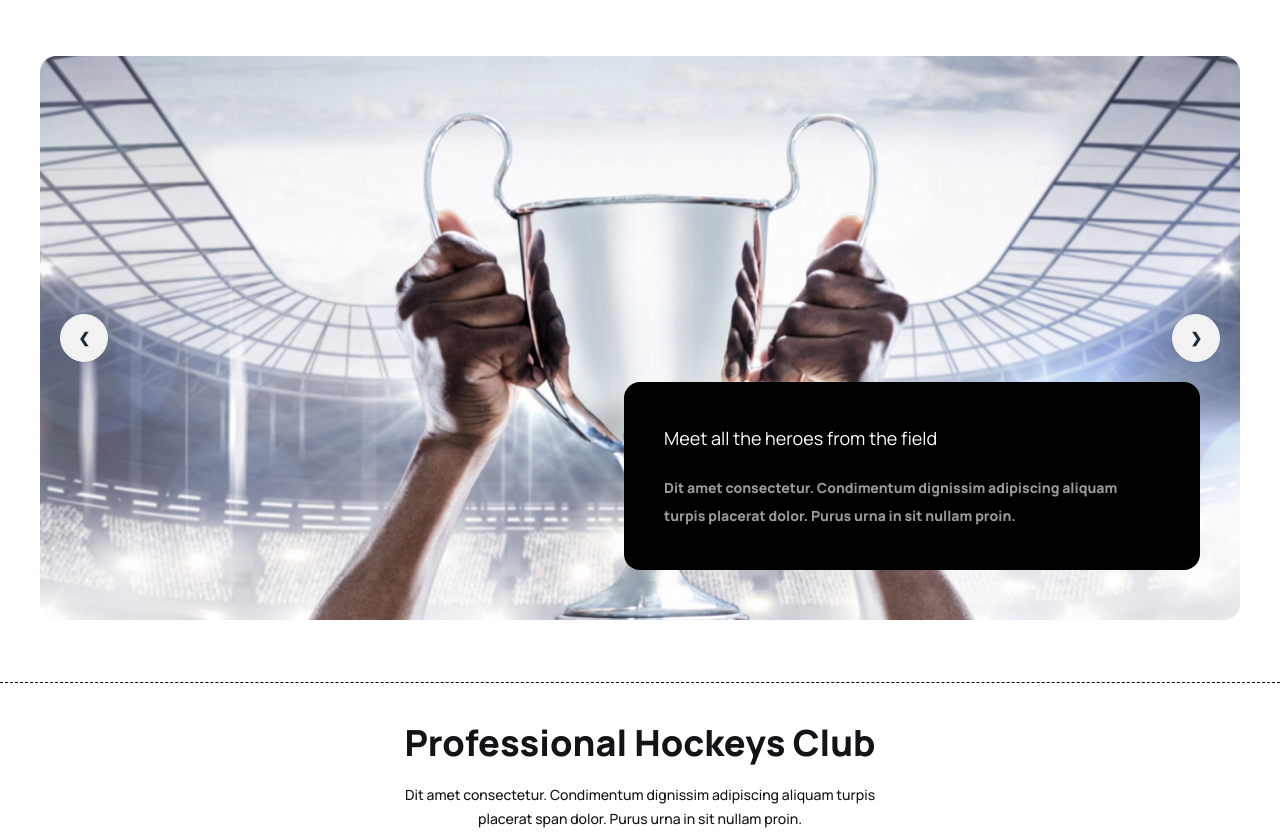
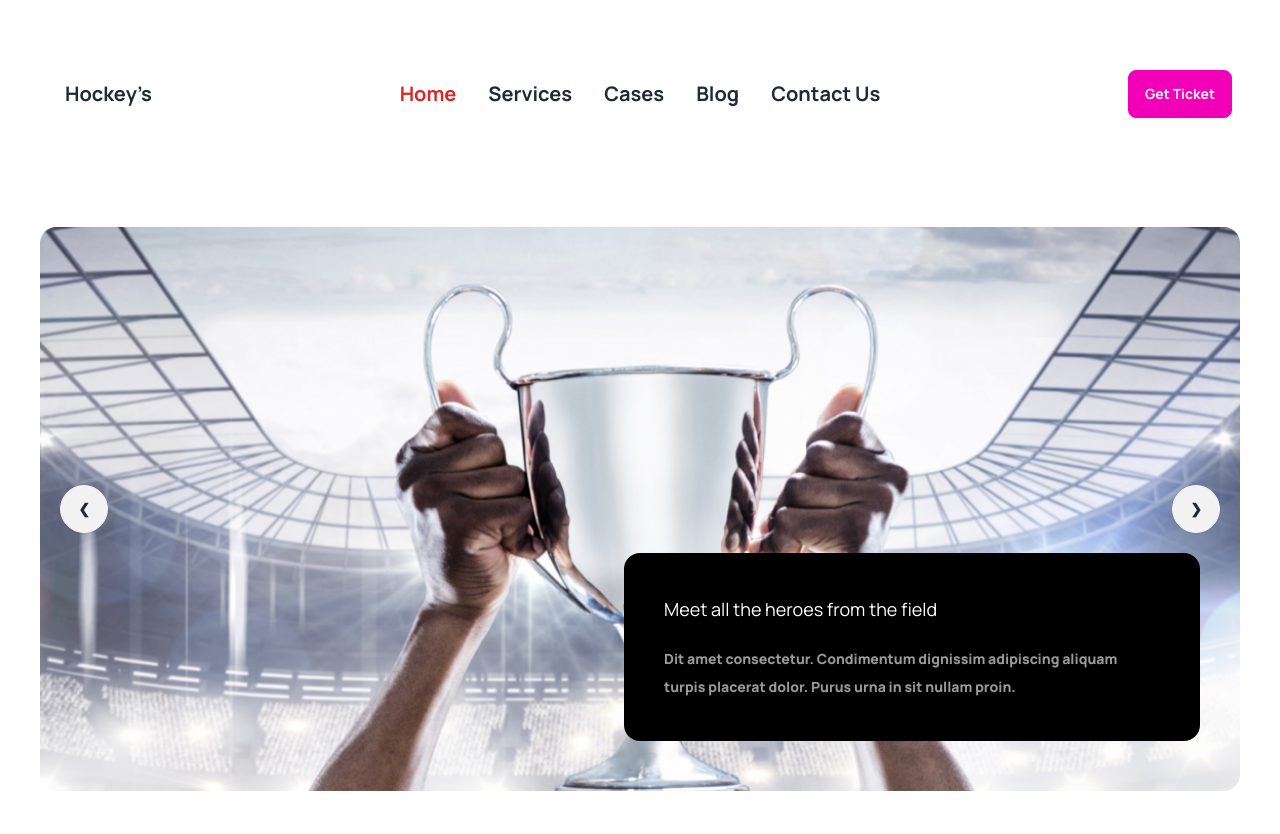
Before and after one commit to Siblur-Rahman/P-Hero-Assignment-03, a plain HTML site: page index.html in a window 1280 px wide. Shown: the top 834 px of the page. Drawn offline with nearby package versions, Linux system fonts and the light colour scheme.

Commit message:
header section completed

```diff
--- a/css/style.css
+++ b/css/style.css
@@ -14,3 +14,10 @@
 footer a{
     color:#FFFFFF99;
 }
+header a{
+    text-align: center;
+    font-size: 20px;
+    font-style: normal;
+    font-weight: 700;
+    line-height: normal;
+}
--- a/index.html
+++ b/index.html
@@ -11,6 +11,54 @@
     <link rel="stylesheet" href="./css/style.css">
 </head>
 <body>
+  <!-- header Section -->
+  <header class="container mx-auto p-4 mt-4 mb-4 lg:p-10 relative lg:w-full">
+    <div class="navbar bg-base-100">
+        <div class="navbar-start">
+          <div class="dropdown">
+            <div tabindex="0" role="button" class="btn btn-ghost lg:hidden">
+              <svg xmlns="http://www.w3.org/2000/svg" class="h-5 w-5" fill="none" viewBox="0 0 24 24" stroke="currentColor"><path stroke-linecap="round" stroke-linejoin="round" stroke-width="2" d="M4 6h16M4 12h8m-8 6h16" /></svg>
+            </div>
+            <ul tabindex="0" class="menu menu-sm dropdown-content mt-3 z-[1] p-2 shadow bg-base-100 rounded-box w-52">
+              <li><a>Home</a></li>
+              <li>
+                  <a>Services</a>
+                </li>
+                <li>
+                  <a>Cases</a>
+                </li>
+                <li>
+                  <a>Blog</a>
+                </li>
+                <li>
+                  <a>Contact Us</a>
+                </li>
+            </ul>
+          </div>
+          <a class="btn btn-ghost text-xl">Hockey’s</a>
+        </div>
+        <div class="navbar-center hidden lg:flex">
+          <ul class="menu menu-horizontal px-1">
+            <li><a class="text-red-600">Home</a></li>
+            <li>
+                <a>Services</a>
+            </li>
+            <li>
+                <a>Cases</a>
+            </li>
+            <li>
+                <a>Blog</a>
+            </li>
+            <li>
+                <a>Contact Us</a>
+            </li>
+          </ul>
+        </div>
+        <div class="navbar-end">
+          <a class="btn btn-active btn-secondary">Get Ticket</a>
+        </div>
+      </div>
+</header>
   <!-- banner Section -->
     <section class="container mx-auto p-4 mt-4 mb-4 lg:p-10 relative lg:w-full">
         <div class="carousel w-full">
@@ -81,12 +129,15 @@
     </section>
 
     <hr class="container mx-auto border-dashed border-1 border-black">
+
     <!--Program -section -->
     <section class="container mx-auto p-4  mt-4 mb-4 lg:mt-6 lg:mb-6 relative lg:w-full">
       <div class="header-text-box w-72 lg:w-2/5 mx-auto mb-12">
         <h2 class="font-extrabold text-xl lg:text-4xl leading-8 text-center text-[#131318]">Program Sections</h2>
         <p class="font-medium text-sm  leading-6 text-center text-[#131318] mt-5">Dit amet consectetur. Condimentum dignissim adipiscing aliquam turpis placerat span dolor. Purus urna in sit nullam proin.</p>
       </div>
+
+      <hr class="container mx-auto border-dashed border-1 border-black">
 
       <div class="grid grid-cols-1 lg:grid-cols-2 gap-10 lg:relative mt-10">
         <div class=" relative h-80 lg:h-[338px] w-full flex items-center justify-start lg:col-span-1 bg-[url('./Images/2.png')] bg-no-repeat bg-cover bg-center rounded-2xl">
@@ -125,8 +176,11 @@
         <h2 class="font-extrabold text-xl lg:text-4xl leading-8 text-center text-[#131318]">Our New Products</h2>
         <p class="font-medium text-sm  leading-6 text-center text-[#131318] mt-5">Dit amet consectetur. Condimentum dignissim adipiscing aliquam turpis placerat span dolor. Purus urna in sit nullam proin.</p>
       </div>
+
+      <hr class="container mx-auto border-dashed border-1 border-black">
+
       <!--Start product-div -->
-      <div class="products-div w-full lg:grid grid-cols-2 gap-10">
+      <div class="products-div w-full lg:grid grid-cols-2 gap-10 mt-10">
         <!-- product-1 -->
         <div class="products-box w-full border-2 rounded-xl mx-auto p-4 mb-4 lg:w-full lg:h-72 lg:grid grid-cols-12 gap-2">
           <img src="./Images/5.png" alt="" class="w-full text-center h-72 mx-auto mt-20px lg:h-full col-span-5 lg:p-4">
@@ -257,6 +311,8 @@
       <!--End product-div -->
       <hr class="border-dashed border-1 border-black">
     </section>
+
+      <hr class="container mx-auto border-dashed border-1 border-black">
 
     <!--Get in Touch -section -->
     <section class="container w-full mx-auto p-4  mt-4 mb-4 lg:mt-6 lg:mb-6 relative lg:w-full">
```
